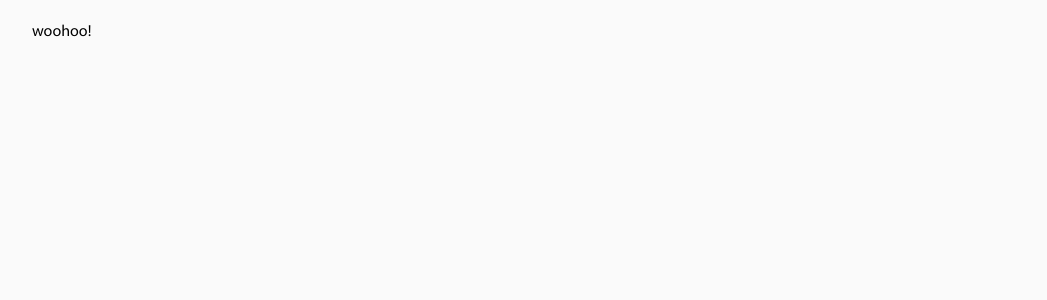
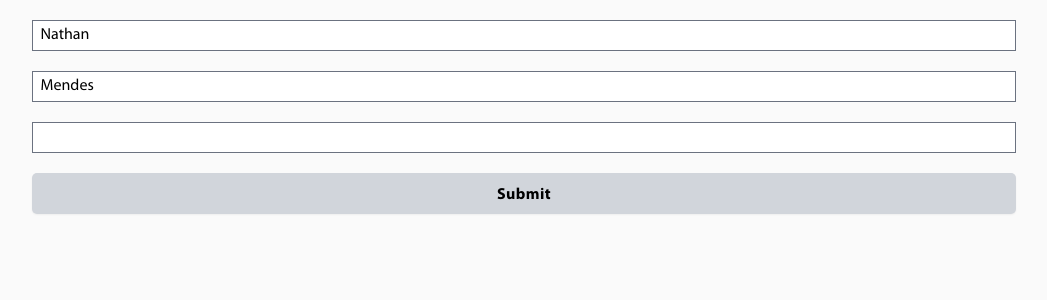
Before and after one commit to mendesnathanj/shoob-frontend, a React (Vite) app: page / in a window 1280 px wide. Shown: the top 300 px of the page, without its empty margins (116-1163 px from the left). Built offline with nearby package versions, Linux system fonts and the light colour scheme.

Commit message:
add Form and Input with react-hook-form

```diff
--- a/package.json
+++ b/package.json
@@ -24,6 +24,7 @@
     "framer-motion": "^6.3.1",
     "react": "^18.0.0",
     "react-dom": "^18.0.0",
+    "react-hook-form": "^7.30.0",
     "tailwindcss": "^3.0.23",
     "vite": "^2.9.1",
     "vite-plugin-eslint": "^1.4.0"
--- /dev/null
+++ b/src/components/ui/Form/Form.tsx
@@ -0,0 +1,19 @@
+import { FormProvider, useForm } from 'react-hook-form';
+import { ChildrenProps } from '../../../types';
+
+export type FormProps = {
+  defaultValues?: object;
+  onSubmit: (values: object) => any;
+} & ChildrenProps;
+
+export default function Form({ children, defaultValues = {}, onSubmit }: FormProps) {
+  const methods = useForm({ defaultValues });
+
+  return (
+    <FormProvider {...methods}>
+      <form onSubmit={methods.handleSubmit(onSubmit)}>
+        {children}
+      </form>
+    </FormProvider>
+  );
+}
--- /dev/null
+++ b/src/components/ui/Form/Inputs/Input.tsx
@@ -0,0 +1,13 @@
+import { useFormContext } from 'react-hook-form';
+
+type InputProps = {
+  name: string;
+};
+
+export default function Input({ name }: InputProps) {
+  const { register } = useFormContext();
+
+  return (
+    <input {...register(name)} type="text" />
+  );
+}
--- /dev/null
+++ b/src/components/ui/Form/index.tsx
@@ -0,0 +1,3 @@
+import Form from './Form';
+
+export default Form;
--- a/src/entries/Customer.tsx
+++ b/src/entries/Customer.tsx
@@ -1,9 +1,19 @@
+import Button from '../components/ui/Button';
+import Form from '../components/ui/Form';
+import Input from '../components/ui/Form/Inputs/Input';
 import Page from '../components/ui/Page';
 
 export default function Customer() {
   return (
     <Page>
-      woohoo!
+      <Form defaultValues={{ firstName: 'Nathan', lastName: 'Mendes' }} onSubmit={(values) => console.log(values)}>
+        <div className="grid grid-cols-1 gap-8">
+          <Input name="firstName" />
+          <Input name="lastName" />
+          <Input name="email" />
+          <Button submit>Submit</Button>
+        </div>
+      </Form>
     </Page>
   );
 }
--- a/src/types/utils.ts
+++ b/src/types/index.ts
@@ -1,3 +1,9 @@
 export type Complete<T> = {
   [P in keyof Required<T>]: Pick<T, P> extends Required<Pick<T, P>> ? T[P] : (T[P] | undefined);
 }
+
+export type ChildrenProps = {
+  children: React.ReactNode;
+}
+
+export type ProviderProps = ChildrenProps;
```
Also changed, not shown: 1 other file (tests, documents, lock files or other folders).
